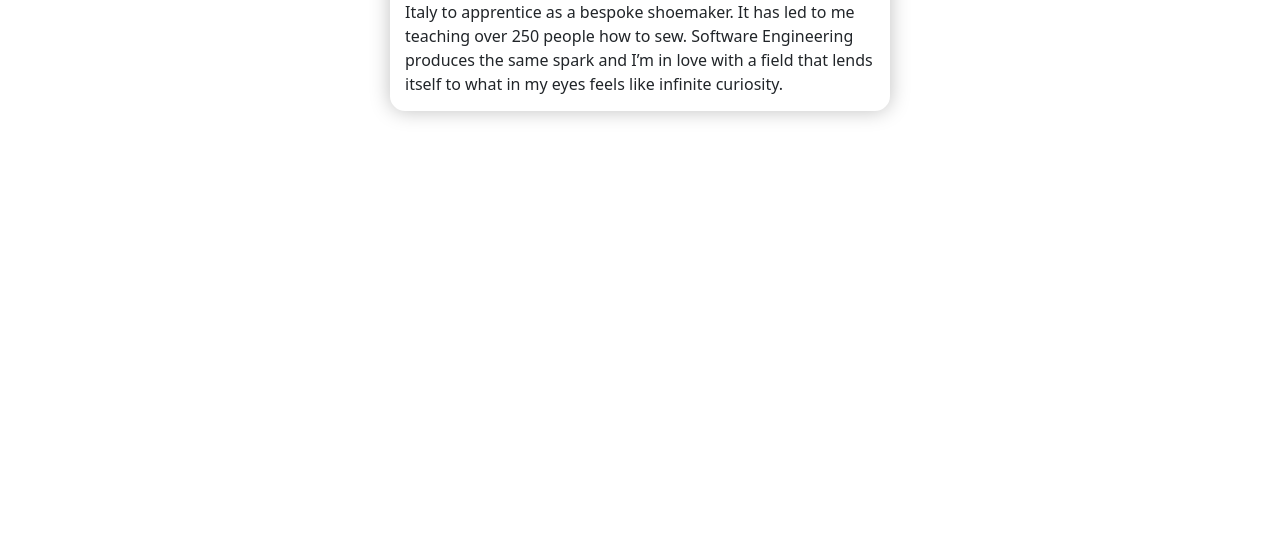
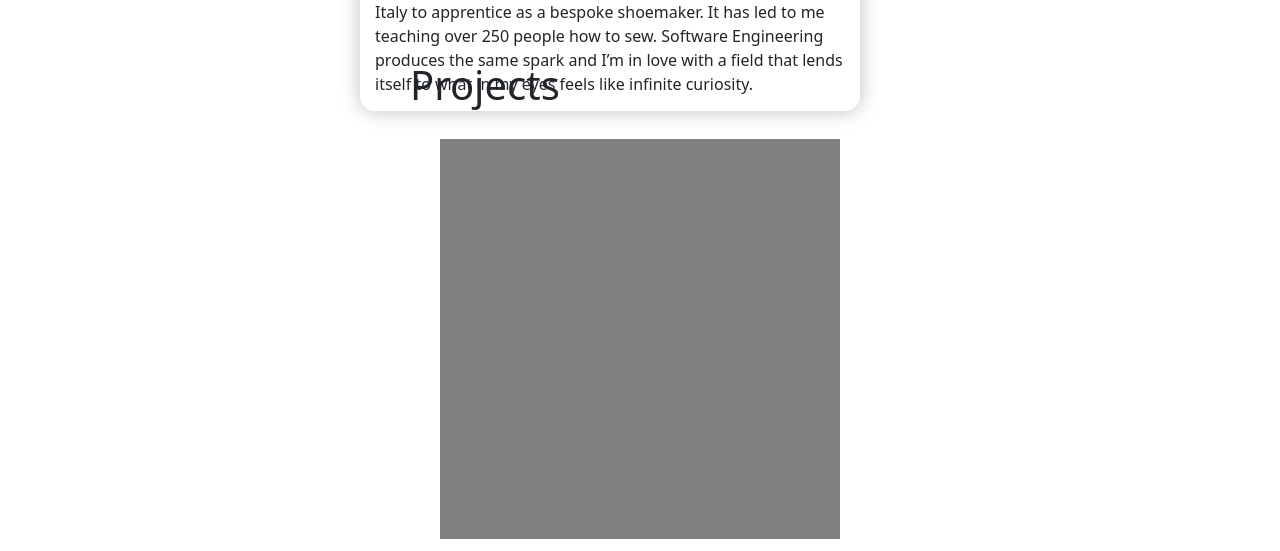
Before and after one commit to clds84/portfolio, a React (Create React App) app: page / in a window 1280 px wide. Shown: the part 401-952 px from the top of the page. Before the commit the page ends 800 px from the top, so only its background shows below. Built offline with nearby package versions, Linux system fonts and the light colour scheme.

Commit message:
added 'projects' to Home.js as well as a second project for layout testing. Added styling to project div. Will create another grid for the main in order to layout projects better

```diff
--- a/src/components/Home.css
+++ b/src/components/Home.css
@@ -17,6 +17,7 @@ body {
     grid-template-columns:repeat(6,1fr);
     grid-gap: var(--grid-gap);
     justify-items:center;
+
 }
 header {
     display:flex;
@@ -40,6 +41,7 @@ header img {
 
 main {
     grid-column:1/-1;
+
 }
 .brand-statement {
     width:500px;
@@ -49,3 +51,9 @@ main {
     margin:-50px;
     background: rgba(255,255,255,1);
 }
+.project {
+    height:400px;
+    width:400px;
+    background:gray;
+    margin:30px;
+}
--- a/src/components/Home.js
+++ b/src/components/Home.js
@@ -22,7 +22,12 @@ const Home = (props) => {
 					I’ve always been an inquisitive person. In the last decade, I’ve taught myself how to sew, make shoes, and fix cars. What starts small like reading a book turns into moving to Florence, Italy to apprentice as a bespoke shoemaker. It has led to me teaching over 250 people how to sew. Software Engineering produces the same spark and I’m in love with a field that lends itself to what in my eyes feels like infinite curiosity.
 					</div>
 					<div class="projects">
-						<h1></h1>
+						<h1>Projects</h1>
+						<a href="">
+							<div class="project">
+
+							</div>
+						</a>
 						<a href="">
 							<div class="project">
 
```
